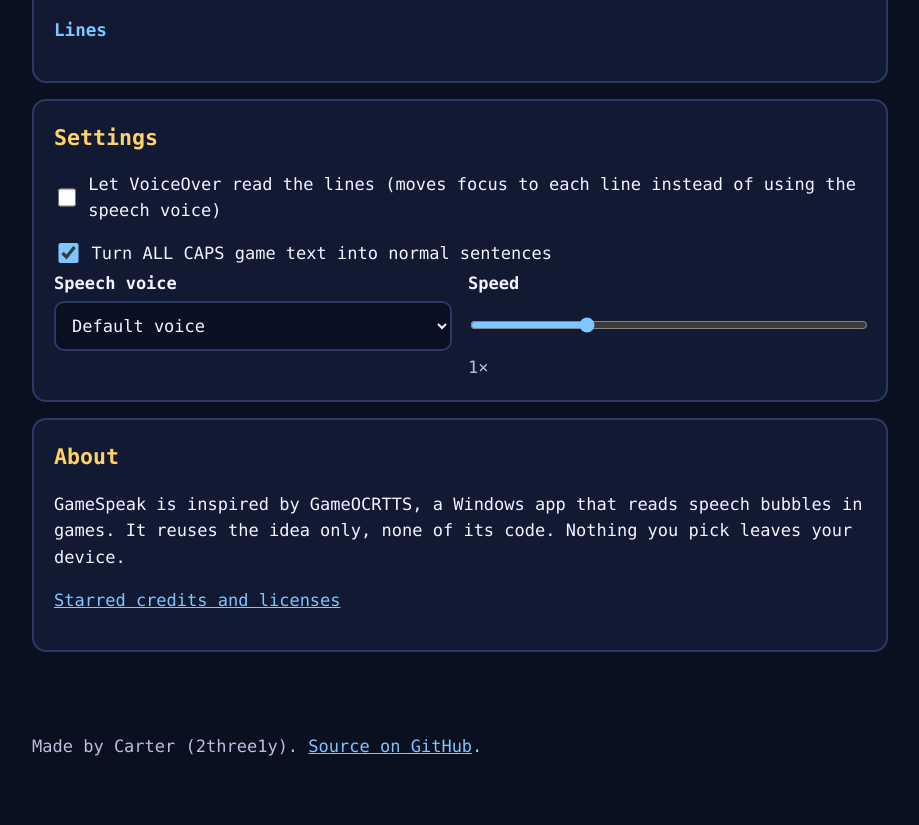
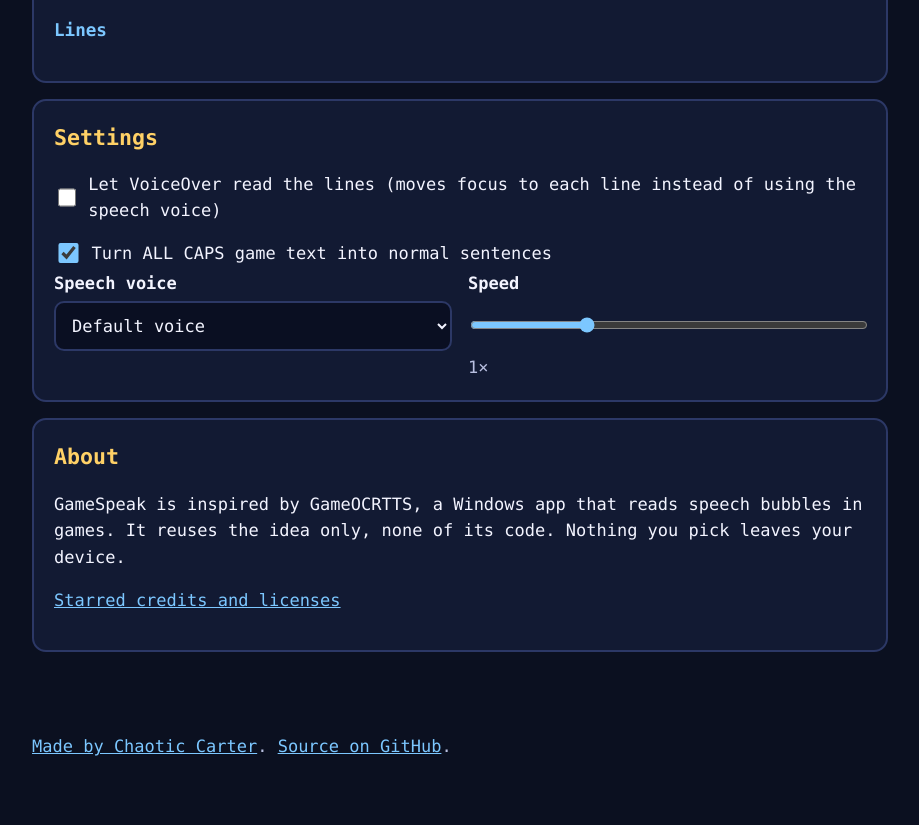
Before and after one commit to 2three1y/gamespeak, a website with bundled scripts: page index.html in a window 1280 px wide. Shown: the part 1188-2013 px from the top of the page, without its empty margins (180-1099 px from the left). Built offline with nearby package versions, Linux system fonts and the light colour scheme.

Commit message:
Add Made by link to footer

```diff
--- a/index.html
+++ b/index.html
@@ -97,7 +97,7 @@
     <p><a href="credits.html">Starred credits and licenses</a></p>
   </section>
 </main>
-<footer><p>Made by Carter (2three1y). <a href="https://github.com/2three1y/gamespeak">Source on GitHub</a>.</p></footer>
+<footer><p><a href="https://2three1y.github.io/">Made by Chaotic Carter</a>. <a href="https://github.com/2three1y/gamespeak">Source on GitHub</a>.</p></footer>
 <div id="announcer" class="visually-hidden" aria-live="polite" aria-atomic="true"></div>
 <script type="module" src="js/app.js"></script>
 </body>
```
